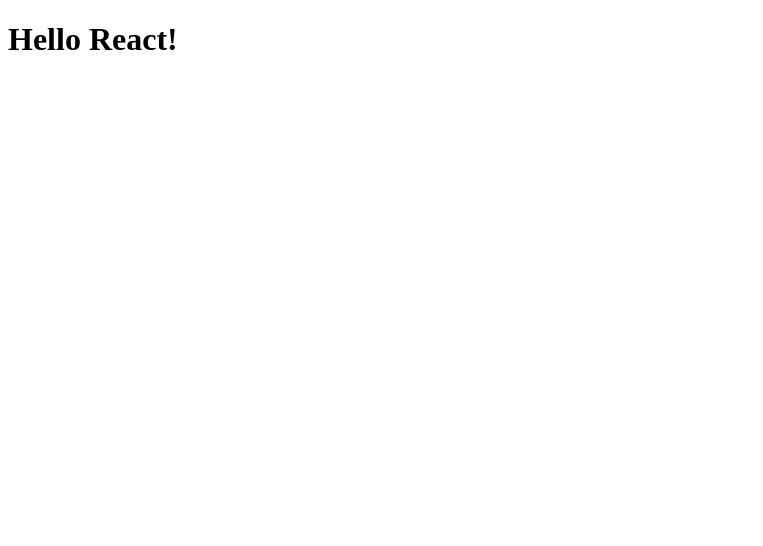
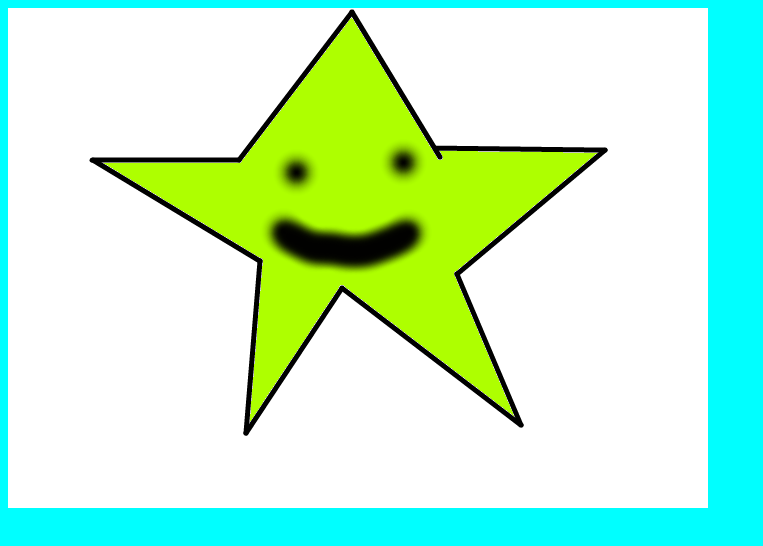
Before and after one commit to edu-rm/hello-world-react, a React app: page / in a window 1280 px wide. Shown: the top 546 px of the page, without its empty margins (0-763 px from the left). Built offline with nearby package versions, Linux system fonts and the light colour scheme.

Commit message:
allowing import images (file-loader configured)

```diff
--- a/package.json
+++ b/package.json
@@ -13,6 +13,7 @@
     "@babel/preset-react": "^7.9.4",
     "babel-loader": "^8.1.0",
     "css-loader": "^3.4.2",
+    "file-loader": "^6.0.0",
     "style-loader": "^1.1.3",
     "webpack": "^4.42.1",
     "webpack-cli": "^3.3.11",
--- /dev/null
+++ b/src/App.css
@@ -0,0 +1,5 @@
+body{
+  background-color: aqua;
+  color: black;
+  font-family: sans-serif;
+}
--- a/src/App.js
+++ b/src/App.js
@@ -1,7 +1,10 @@
 import React from 'react';
+import './App.css';
+
+import star from './assets/teste.png';
 
 function App(){
-  return <h1>Hello React!</h1>
+  return <img src={star}/>
 }
 
 export default App;
--- a/webpack.config.js
+++ b/webpack.config.js
@@ -24,6 +24,12 @@
           { loader: 'style-loader'},
           { loader: 'css-loader'}
         ]
+      },
+      {
+        test: /.*\.(gif|png|jpe?g)$/i,
+        use:{
+          loader: 'file-loader',
+        }
       }
     ]
   }
```
Also changed, not shown: src/assets/teste.png (added), 1 other file (tests, documents, lock files or other folders).
